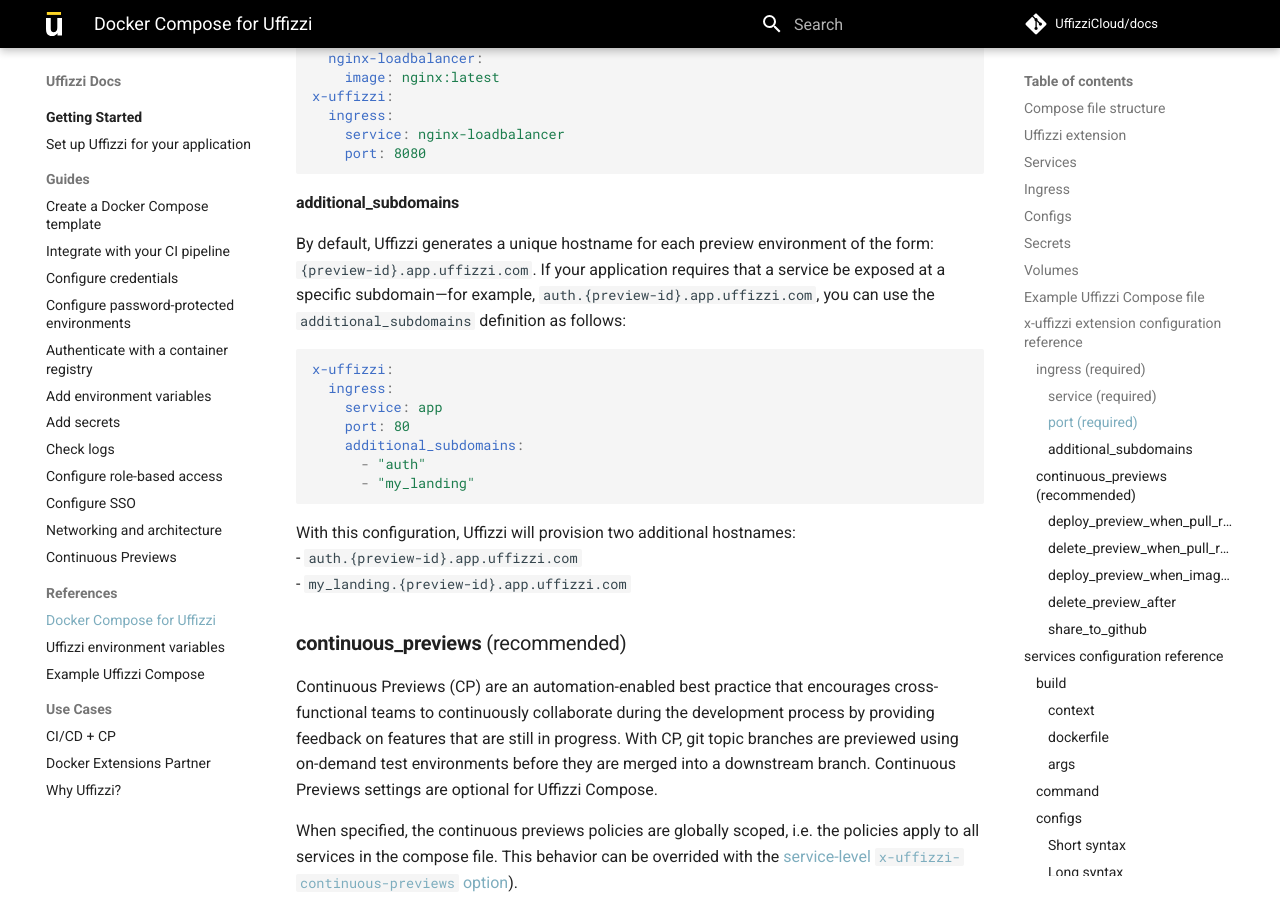
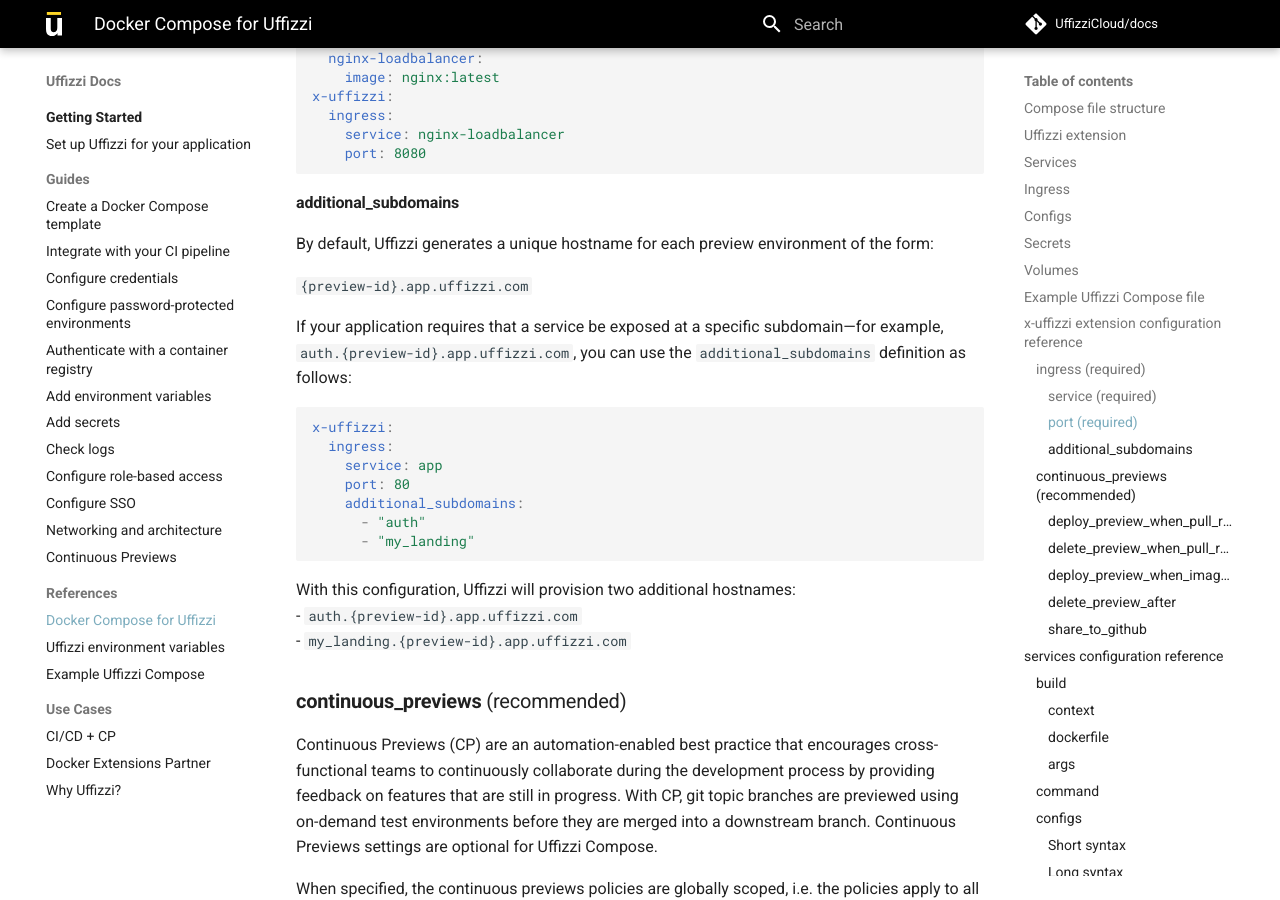
Before and after one commit to UffizziCloud/docs, an MkDocs documentation site: the page built from docs/references/compose-spec.md, in a window 1280 px wide and 900 px high, scrolled down 4609 px. Built offline with MkDocs 1.6.1 and Material for MkDocs 9.7.7, drawn with Linux system fonts in a browser that asks for light colours; comment, search, counter and statistics services are not loaded.

Commit message:
Formatting

````diff
--- a/docs/references/compose-spec.md
+++ b/docs/references/compose-spec.md
@@ -166,7 +166,10 @@
 #### additional_subdomains
 
 By default, Uffizzi generates a unique hostname for each preview environment of the form:
-`{preview-id}.app.uffizzi.com`. If your application requires that a service be exposed at a specific subdomain—for example, `auth.{preview-id}.app.uffizzi.com`, you can use the `additional_subdomains` definition as follows:
+
+`{preview-id}.app.uffizzi.com`
+
+If your application requires that a service be exposed at a specific subdomain—for example, `auth.{preview-id}.app.uffizzi.com`, you can use the `additional_subdomains` definition as follows:
 
 ``` yaml
 x-uffizzi:
````
